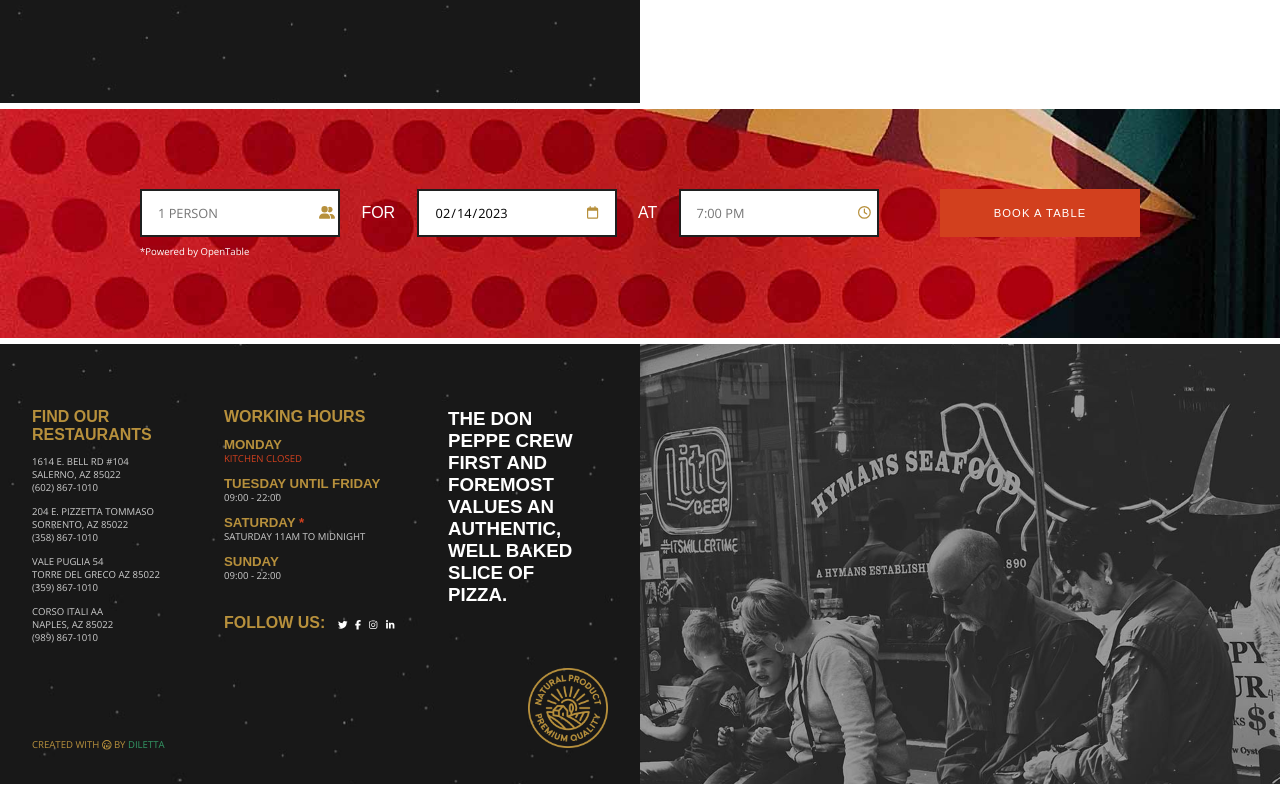
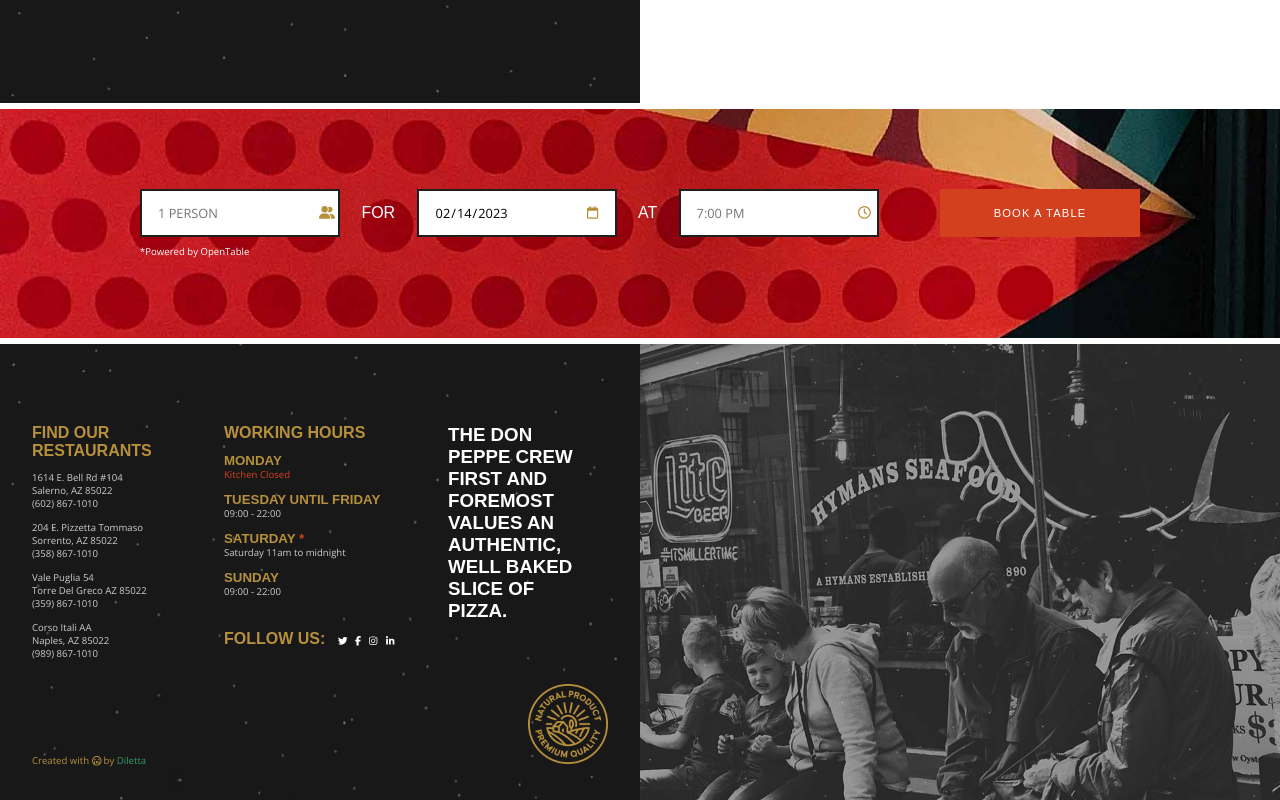
Before and after one commit to DilettaPelloni/proj-html-vuejs, a Vue app: page / in a window 1280 px wide. Shown: the part 3744-4544 px from the top of the page. Built offline with nearby package versions, Linux system fonts and the light colour scheme; a web font is replaced by a local one.

Commit message:
pulito footer

```diff
--- a/src/components/AppFooter.vue
+++ b/src/components/AppFooter.vue
@@ -33,6 +33,7 @@
 <template>
     <footer>
         <div class="col info-col">
+            <!-- ------------------------- SEZIONE SUPERIORE ------------------------- -->
             <section class="upper-sec">
                 <!-- COLONNA INDIRIZZI -->
                 <div class="addresses">
@@ -45,25 +46,24 @@
                         </li>
                     </ul>
                 </div>
-
                 <!-- COLONNA ORARI -->
                 <div class="work hours">
                     <h4>working hours</h4>
-
+                    <!-- MONDAY -->
                     <div class="day">
                         <h5>
                             monday
                         </h5>
                         <p class="red">Kitchen Closed</p>
                     </div>
-
+                    <!-- TUESDAY-FRIDAY -->
                     <div class="day">
                         <h5>
                             tuesday until friday
                         </h5>
                         <p>09:00 - 22:00</p>
                     </div>
-
+                    <!-- SATURDAY -->
                     <div class="day">
                         <h5>
                             Saturday
@@ -71,14 +71,14 @@
                         </h5>
                         <p>Saturday 11am to midnight</p>
                     </div>
-
+                    <!-- SUNDAY -->
                     <div class="day">
                         <h5>
                             sunday
                         </h5>
                         <p>09:00 - 22:00</p>
                     </div>
-
+                    <!-- SOCIAL CTA -->
                     <div class="social">
                         <span>follow us: </span>
                         <a href="#">
@@ -94,13 +94,16 @@
                             <font-awesome-icon icon="fa-brands fa-linkedin-in" />
                         </a>
                     </div>
-
                 </div>
+                <!-- COLONNA FRASE -->
                 <div class="quote">
                     <h3>the don peppe crew first and foremost values an authentic, well baked slice of pizza.</h3>
                 </div>
             </section>
+
+            <!-- ------------------------- SEZIONE INFERIORE ------------------------- -->
             <section class="lower-sec">
+                <!-- CREATED BY -->
                 <div class="credit">
                     <span>
                         Created with
@@ -109,11 +112,13 @@
                         <a href="https://github.com/DilettaPelloni">Diletta</a>
                     </span>
                 </div>
+                <!-- BOLLINO -->
                 <div>
                     <img src="../assets/img/footer-bottom-img.png" alt="footer bottom">
                 </div>
             </section>
         </div>
+        <!-- ------------------------- COLONNA IMMAGINE ------------------------- -->
         <div class="col img-col">
         </div>
     </footer>
@@ -126,61 +131,58 @@
         width: 50%;
     }
     .info-col {
-            padding: 4rem 2rem 2rem;
+        padding: 5rem 2rem 2rem;
         background-image: url('../assets/img/cielostellato.PNG');
+
+        // --------- SEZIONE SUPERIORE ---------
         .upper-sec {
             display: flex;
             & > * {
                 width: calc(100% / 3);
-                }
-
-                h3 {
-                    color: white;
-                    text-transform: uppercase;
-                }
-
+            }//il contenuto della sezione superiore è diviso in 3 colonne
             h4, h5 {
             color: $gold-text;
-                text-transform: uppercase;
-                }
+            }//titoli colonne
             ul {
                 list-style: none;
                 li {
                     margin-top: 0.7rem;
-                    }
-                }
+                }//li
+            }//ul
             p {
+                @include paragraph;
                 font-size: 0.6rem;
-                    font-family: 'Open Sans', sans-serif;
                 color:$lighter-text;
-                }
+            }//testo piccolo
 
             .day {
                 margin-top: 0.7rem;
                 .red {
                     color: $orange-bg;
-                    }
-                }
+                }//testo rosso
+            }//sezioni working hours
 
             .social {
                 margin-top: 2rem;
                 span {
+                    font-weight: bold;
                     color: $gold-text;
-                        font-weight: bold;
-                        text-transform: uppercase;
-                    }
+                }//cta
                 svg {
                     margin-left: 0.5rem;
+                    font-size: 0.6rem;
                     color: white;
-                        font-size: 0.6rem;
-                    }
-                }
-
+                }//icone
+            }//social cta
             .quote {
                 padding: 0 2rem;
-                }
+                h3 {
+                    color: white;
+                }//testo frase
+            }//colonna frase
+        }//upper-sec
 
-            }//upper-sec
+        // --------- SEZIONE INFERIORE ---------
         .lower-sec {
             margin-top: 1.5rem;
             display: flex;
@@ -188,24 +190,24 @@
             align-items: flex-end;
 
             .credit span {
-                    color: $gold-text;
                 font-family: 'Open Sans', sans-serif;
                 font-size: 0.6rem;
+                text-transform: none;
+                color: $gold-text;
                 a {
                     color: $green-text;
-                        font-family: inherit;
-                    }
-                }
+                }//diletta
+            }//created by
             img {
                 height: 80px;
-                }
-            }
-        }
+            }//bollino
+        }//lower sec
+    }//info-col
     .img-col {
         background-image: url('../assets/img/footer-img-1.jpg');
         background-repeat: no-repeat;
         background-position: center;
         background-size: cover;
-        }
-    }
+    }//img-col
+}//footer
 </style>
--- a/src/style/main.scss
+++ b/src/style/main.scss
@@ -92,6 +92,8 @@ input {
 //LINK E BOTTONI
 
 a {
+    font-family: inherit;
+    text-transform: inherit;
     text-decoration: none;
     color: inherit;
 }
```
Lines whose indentation alone changed are shown as unchanged.
